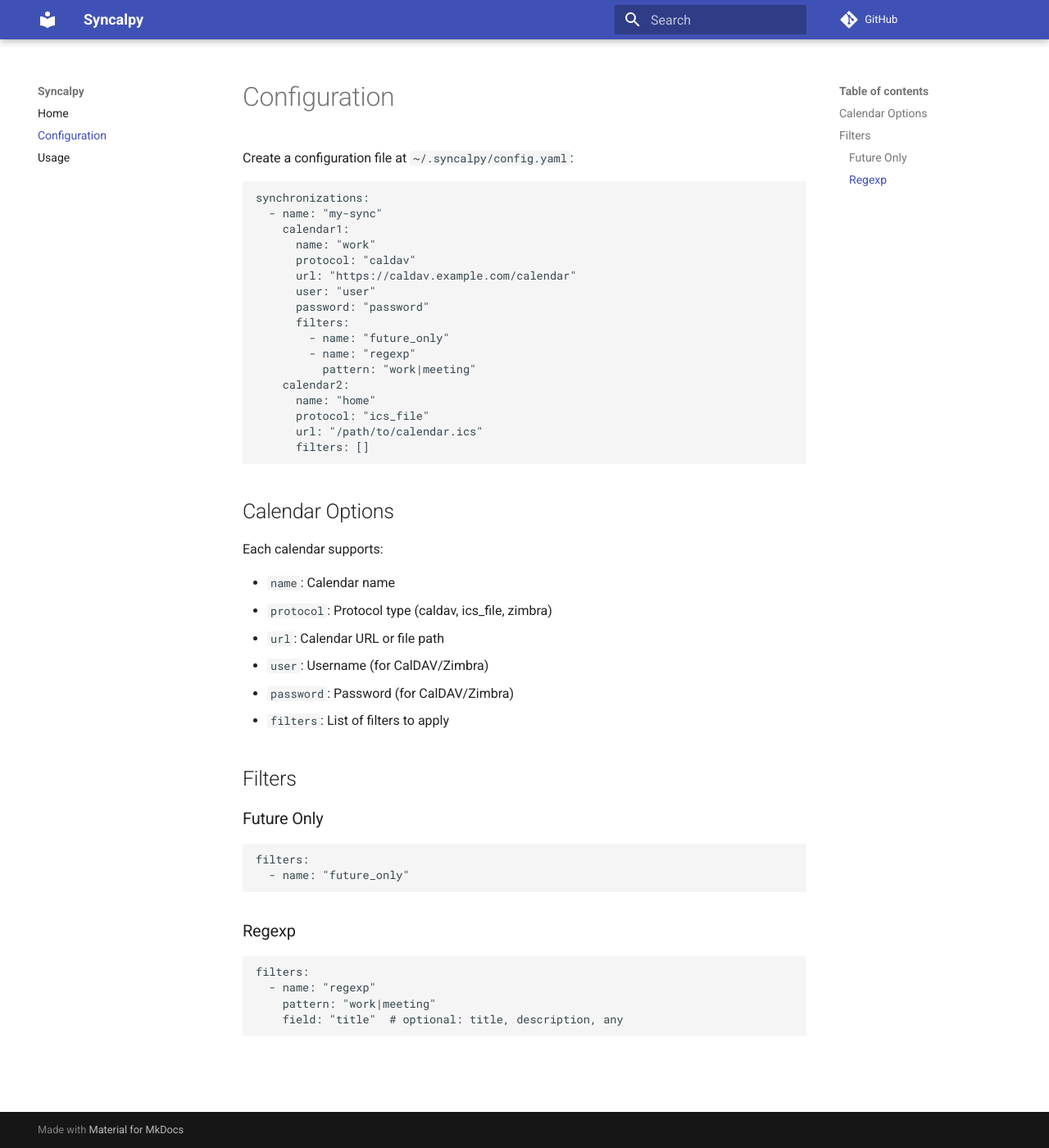
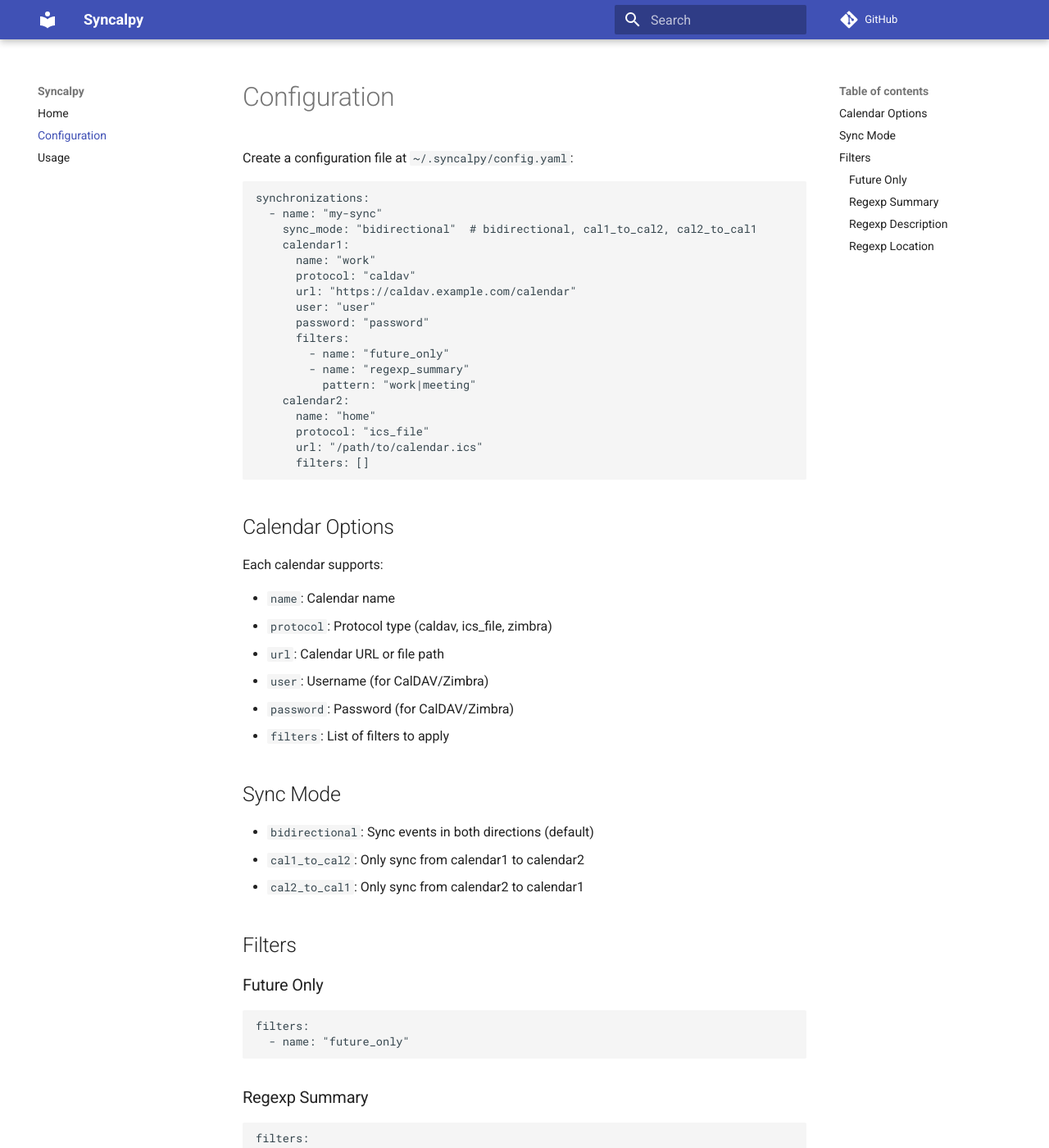
Before and after one commit to SebastienRietteMTO/syncalpy, an MkDocs documentation site: the page built from docs/configuration.md, in a window 1280 px wide and 1400 px high. Shown: the whole window at 82% size. Built offline with MkDocs 1.6.1 and Material for MkDocs 9.7.7, drawn with Linux system fonts in a browser that asks for light colours; comment, search, counter and statistics services are not loaded; some of the changed text lies outside the part shown.

Commit message:
Split regexp filter into regexp_summary, regexp_description, regexp_location
- Rename regexp filter to regexp_summary (filters on summary field)
- Add regexp_description filter (filters on description field)
- Add regexp_location filter (filters on location field)
- Update tests and documentation accordingly
- Add test for cal2_to_cal1 sync mode

````diff
--- a/docs/configuration.md
+++ b/docs/configuration.md
@@ -5,6 +5,7 @@
 ```yaml
 synchronizations:
   - name: "my-sync"
+    sync_mode: "bidirectional"  # bidirectional, cal1_to_cal2, cal2_to_cal1
     calendar1:
       name: "work"
       protocol: "caldav"
@@ -13,7 +14,7 @@
       password: "password"
       filters:
         - name: "future_only"
-        - name: "regexp"
+        - name: "regexp_summary"
           pattern: "work|meeting"
     calendar2:
       name: "home"
@@ -33,6 +34,12 @@
 - `password`: Password (for CalDAV/Zimbra)
 - `filters`: List of filters to apply
 
+## Sync Mode
+
+- `bidirectional`: Sync events in both directions (default)
+- `cal1_to_cal2`: Only sync from calendar1 to calendar2
+- `cal2_to_cal1`: Only sync from calendar2 to calendar1
+
 ## Filters
 
 ### Future Only
@@ -42,11 +49,26 @@
   - name: "future_only"
 ```
 
-### Regexp
+### Regexp Summary
 
 ```yaml
 filters:
-  - name: "regexp"
+  - name: "regexp_summary"
     pattern: "work|meeting"
-    field: "title"  # optional: title, description, any
 ```
+
+### Regexp Description
+
+```yaml
+filters:
+  - name: "regexp_description"
+    pattern: "important|urgent"
+```
+
+### Regexp Location
+
+```yaml
+filters:
+  - name: "regexp_location"
+    pattern: "conference|room"
+```
````
Also changed, not shown: AGENTS.md (+1 -1 lines), 5 other files.
